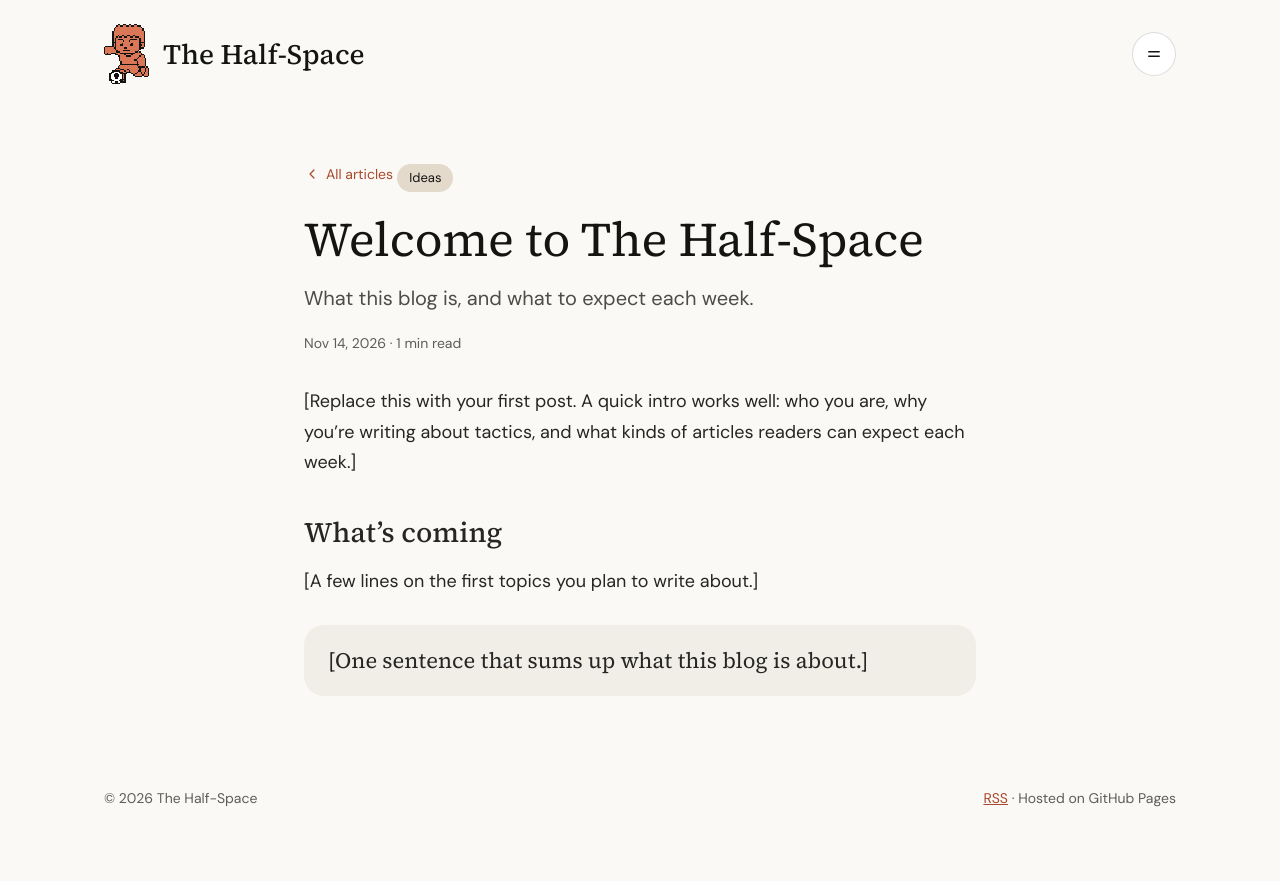
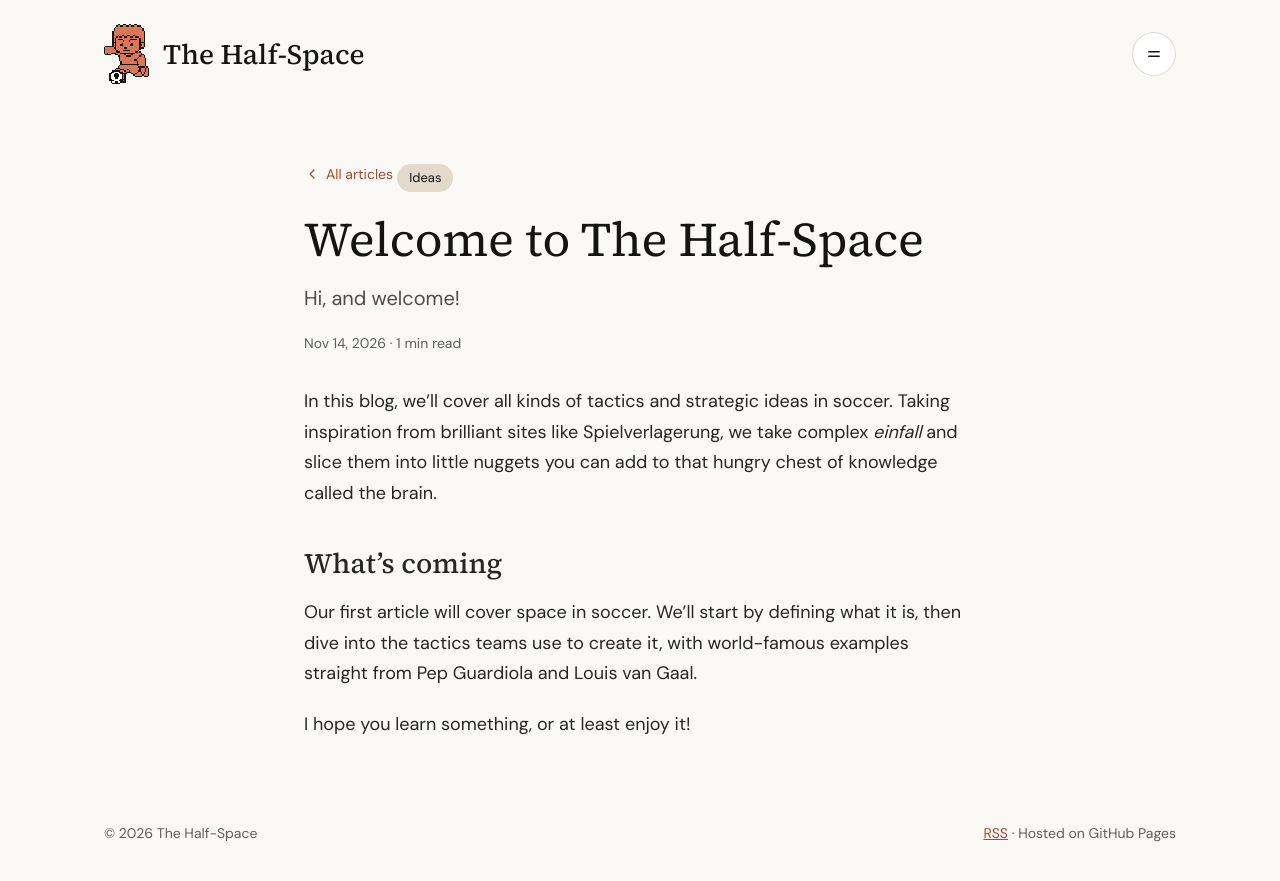
Before and after one commit to akhilhoatzin-commits/akhilhoatzin-commits.github.io, a Jekyll site: the page built from _posts/2026-11-14-welcome-to-the-half-space.md, in a window 1280 px wide. Shown: the top 881 px of the page. Built offline with Jekyll 4.4.1, drawn with Linux system fonts in a browser that asks for light colours.

Commit message:
Publish welcome article
Co-Authored-By: Claude Opus 5.5 <noreply@anthropic.com>
Claude-Session: https://claude.ai/code/session_01QPdTQ2crthNfTDkcvE7Xyv

```diff
--- a/_posts/2026-11-14-welcome-to-the-half-space.md
+++ b/_posts/2026-11-14-welcome-to-the-half-space.md
@@ -1,14 +1,14 @@
 ---
 title: "Welcome to The Half-Space"
 category: Ideas
-summary: "What this blog is, and what to expect each week."
+summary: "Hi, and welcome!"
 featured: true
 ---
 
-[Replace this with your first post. A quick intro works well: who you are, why you're writing about tactics, and what kinds of articles readers can expect each week.]
+In this blog, we'll cover all kinds of tactics and strategic ideas in soccer. Taking inspiration from brilliant sites like Spielverlagerung, we take complex *einfall* and slice them into little nuggets you can add to that hungry chest of knowledge called the brain.
 
 ## What's coming
 
-[A few lines on the first topics you plan to write about.]
+Our first article will cover space in soccer. We'll start by defining what it is, then dive into the tactics teams use to create it, with world-famous examples straight from Pep Guardiola and Louis van Gaal.
 
-> [One sentence that sums up what this blog is about.]
+I hope you learn something, or at least enjoy it!
```
